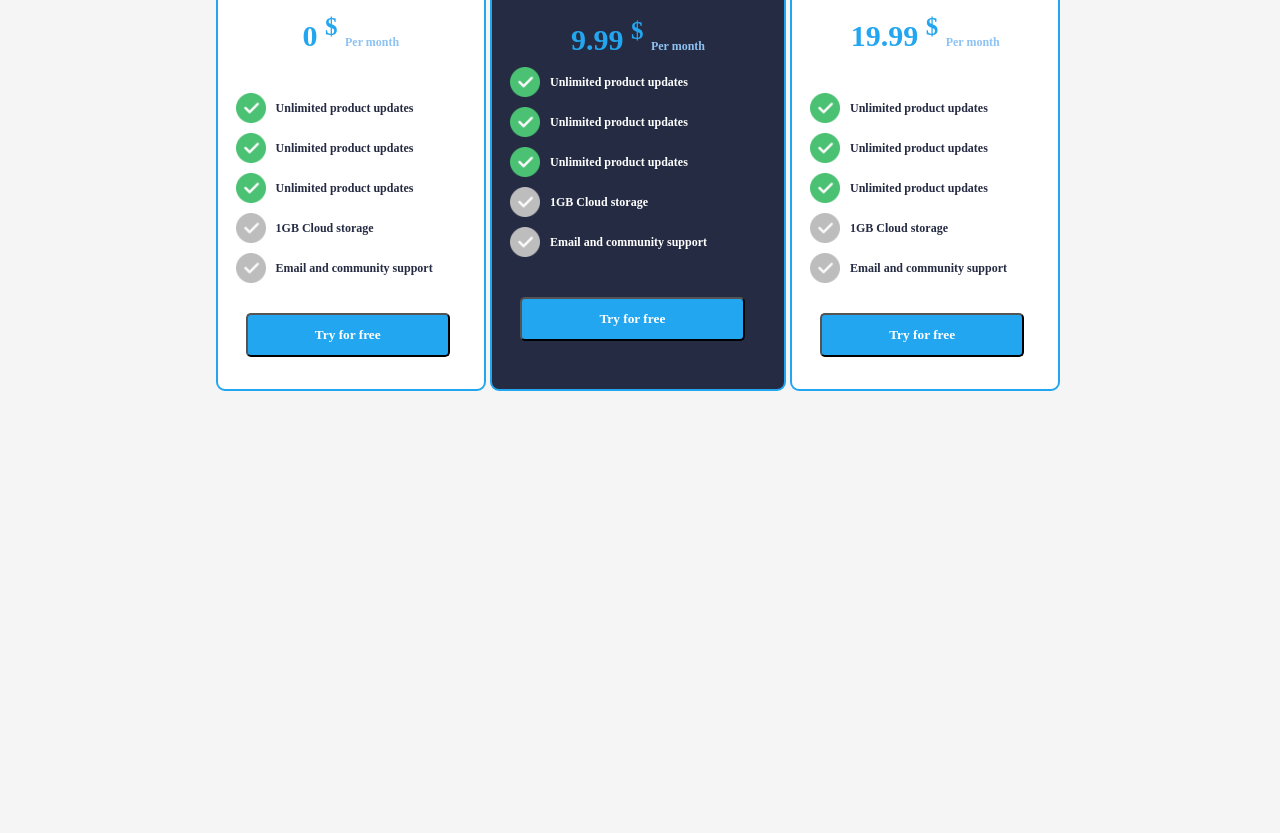
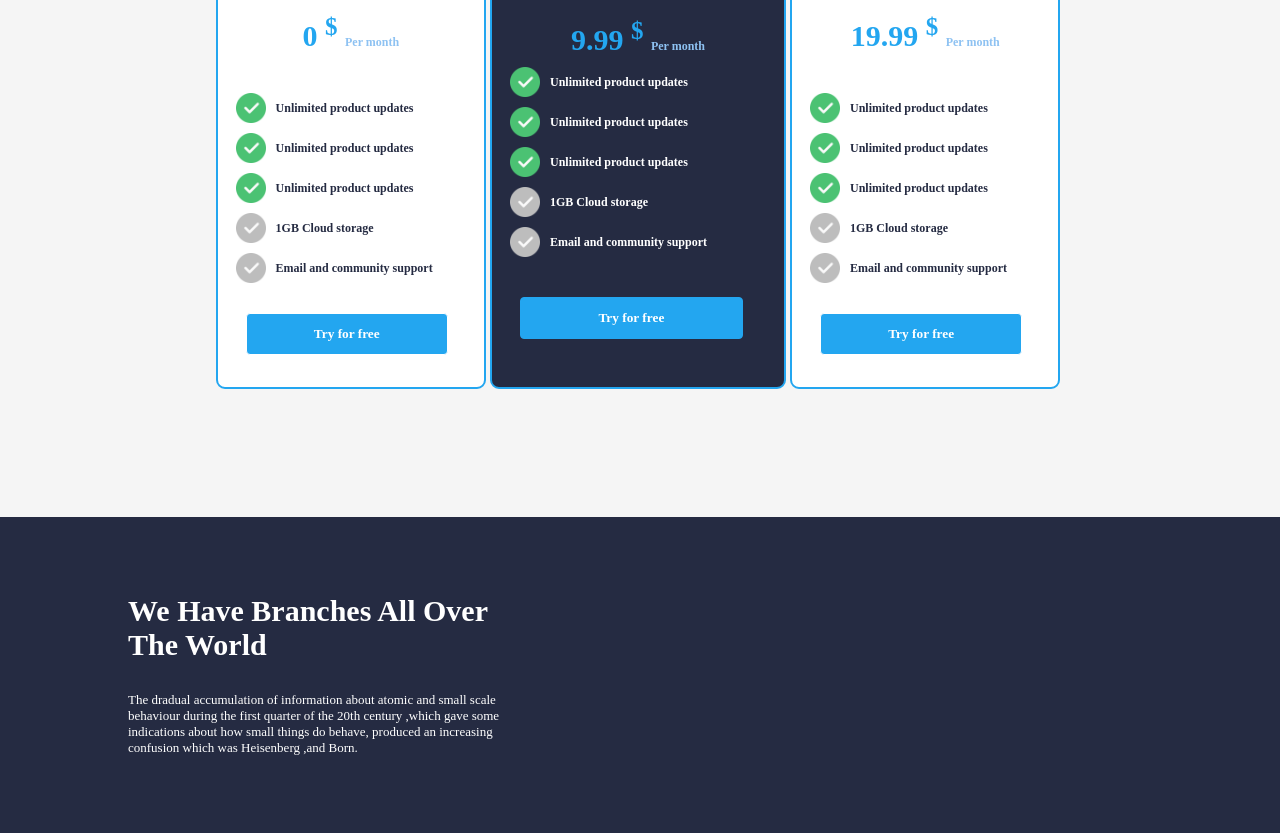
Before and after one commit to GeoffreyGichaga/TrippleGInsurance, a plain HTML site: page index.html in a window 1280 px wide. Shown: the part 2463-3296 px from the top of the page. Before the commit the page ends 2854 px from the top, so only its background shows below. Drawn offline with Linux system fonts and the light colour scheme; a web font is replaced by a local one.

Commit message:
This will add the fourth part which contains the map and the appointment form

```diff
--- a/index.html
+++ b/index.html
@@ -469,37 +469,15 @@
 
                     </div>
 
-
-
-
-
-
-
-
-
                 </div>
-
-
-
-
-
-
-
-
-
 
 
             </div>
 
-            <!--End of Pricing Section-->
-
-
-
-
-
-
 
         </div>
+
+        <!--End of Pricing Section-->
 
 
 
@@ -521,6 +499,31 @@
 
 
 
+
+
+
+    </div>
+
+
+    <div class="part4">
+        <div class="part4a">
+            <div class="world">
+                <p class="p1a">We Have Branches All Over The World</p>
+                <p class="p1ab">The dradual accumulation of information about atomic and
+                    small scale behaviour during the first quarter of the
+                    20th century ,which gave some indications about how small things
+                    do behave, produced an increasing confusion which was
+                    Heisenberg ,and Born.
+                </p >
+
+            </div>
+
+            <div class="w-map">
+
+            </div>
+
+
+        </div>
 
 
     </div>
--- a/style.css
+++ b/style.css
@@ -578,11 +578,13 @@ input[type=email]{
 .try button{
     width: 80%;
     background-color: #23A6F0;
-    border-radius: 5px;
+    border-radius: 4px;
     font-family: 'Montserrat';
     font-weight: bold;
     color: white;
     padding: 12px;
+    border: 1px solid white;
+
 
 }
 
@@ -664,28 +666,14 @@ input[type=email]{
 .try2 button{
     width: 80%;
     background-color: #23A6F0;
-    border-radius: 5px;
+    border-radius: 4px;
     font-family: 'Montserrat';
     font-weight: bold;
     color: white;
     padding: 12px;
+    border: 1px solid #23A6F0;
 
 }
-
-
-
-
-
-
-
-
-
-
-
-
-
-
-
 
 
 
@@ -722,6 +710,43 @@ input[type=email]{
 
 
 
+/**************End of part 3*************/
+
+
+
+
+/******Part 4 ******/
+
+.part4{
+    margin-top: 10%;
+    background-color: #252b42;
+    width: 100%;
+}
+
+.part4a{
+    align-items: center;
+    padding: 6% 10%;
+}
+
+.world{
+    width: 40%;
+
+}
+
+.p1a{
+    font-family: 'Montserrat';
+    font-weight: bold;
+    font-size: 30px;
+    color: white;
+
+}
+.p1ab{
+    font-family: 'Montserrat';
+    font-size: 13px;
+    color: white;
+    margin-top: 30px;
+
+}
 
 
 
@@ -730,30 +755,4 @@ input[type=email]{
 
 
 
-
-
-
-
-
-
-
-
-
-
-
-
-
-
-
-
-
-
-
-
-
-
-
-
-
-
-/**************End of part 3*************/
+/**************End of part 4*************/
```
